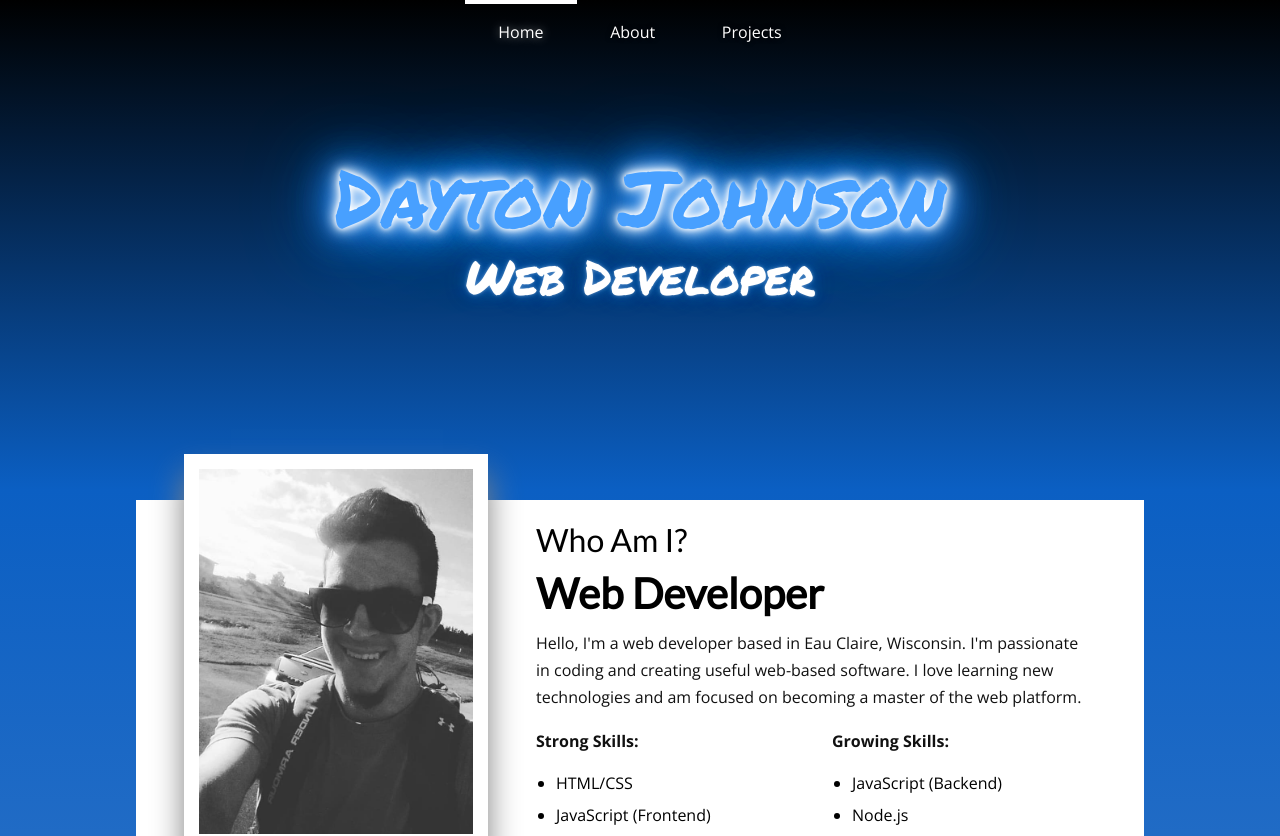
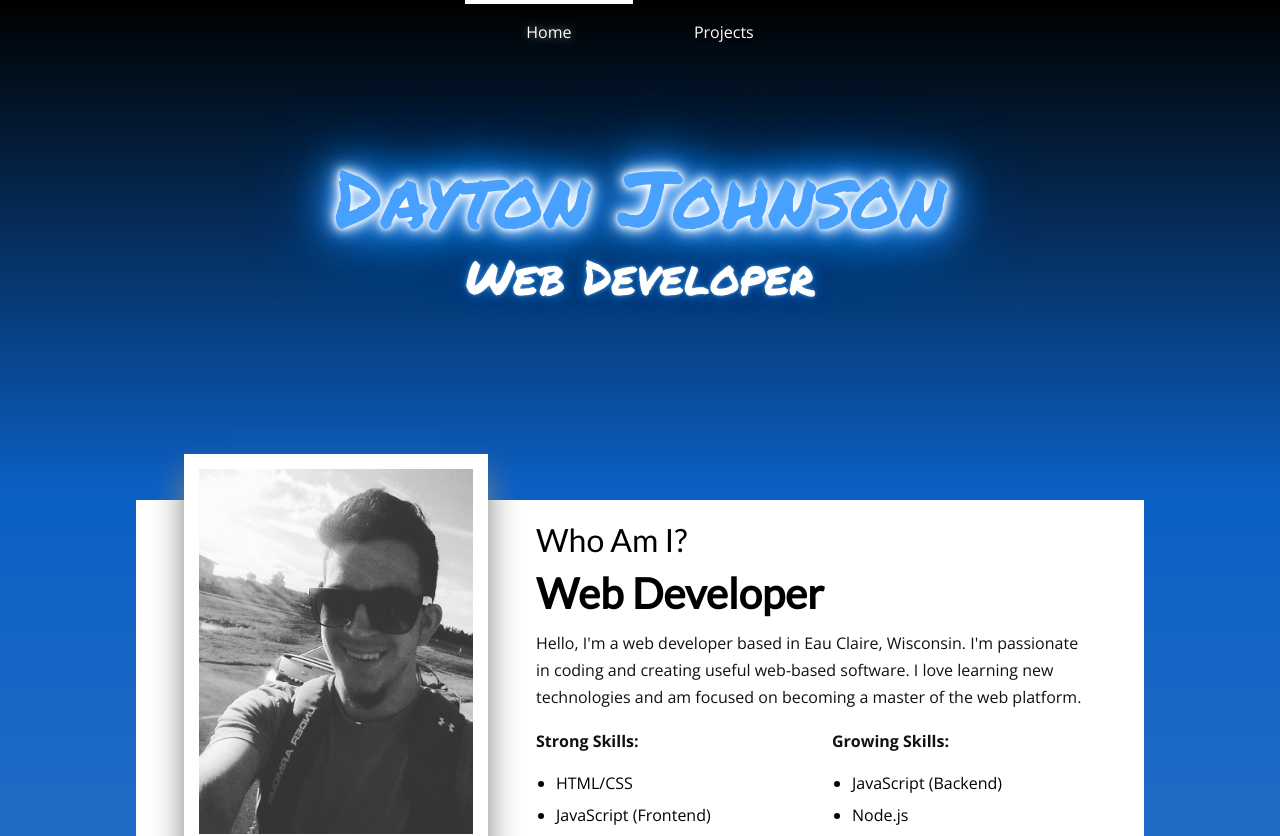
Before and after one commit to idifyable/daytonrjohnson, a React (Create React App) app: page / in a window 1280 px wide. Shown: the top 836 px of the page. Built offline with nearby package versions, Linux system fonts and the light colour scheme.

Commit message:
Removing "about" page

```diff
--- a/src/components/Header.tsx
+++ b/src/components/Header.tsx
@@ -12,9 +12,6 @@ export const Header = () => {
             <NavLink exact to="/" activeClassName="active">Home</NavLink>
           </li>
           <li>
-            <NavLink to="/about/" activeClassName="active">About</NavLink>
-          </li>
-          <li>
             <NavLink to="/projects/" activeClassName="active">Projects</NavLink>
           </li>
         </ul>
```
